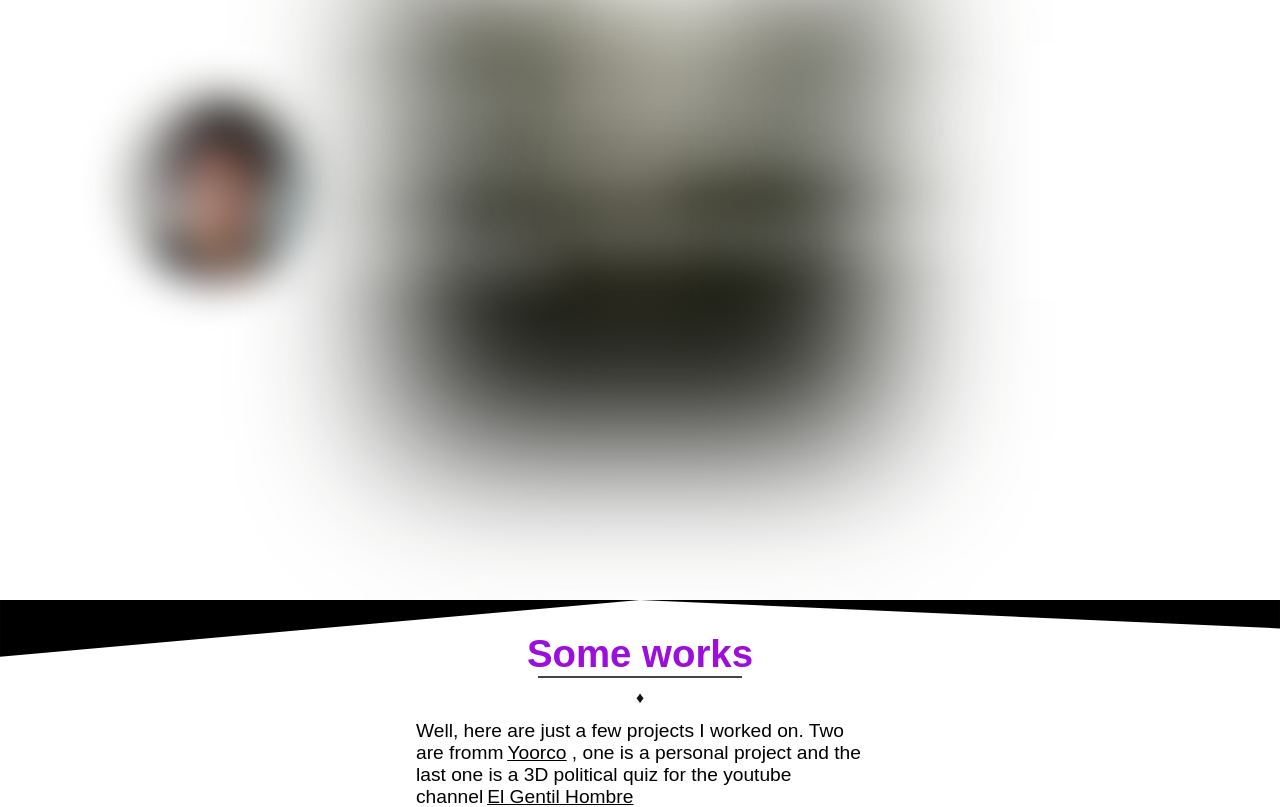
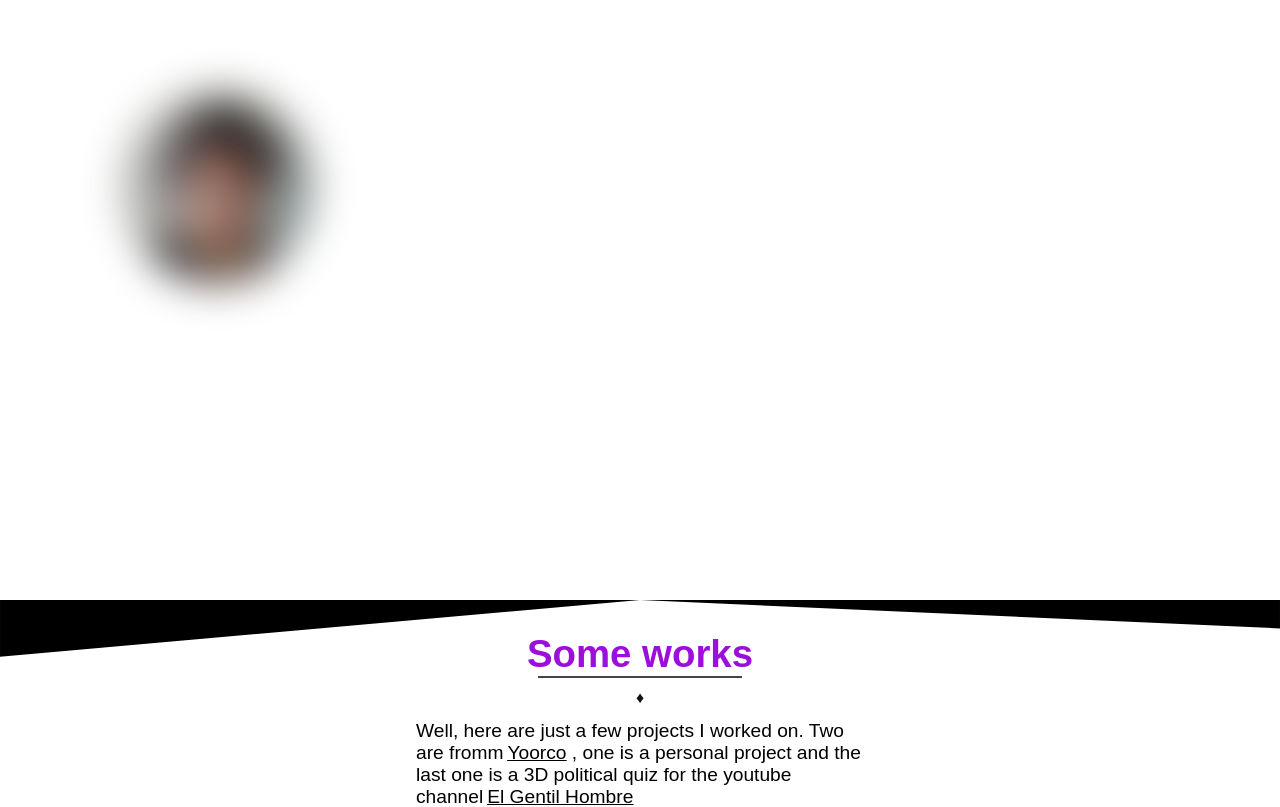
Before and after one commit to criaturaimaginaria/new-portfolio, a Next.js app: page / in a window 1280 px wide. Shown: the part 4240-5047 px from the top of the page. Built offline with nearby package versions, Linux system fonts and the light colour scheme.

Commit message:
new mobile styles

```diff
--- a/src/components/AboutMe/index.jsx
+++ b/src/components/AboutMe/index.jsx
@@ -118,11 +118,11 @@ export const AboutMe = () => {
               </div>
               <div style={insideStyles}>
                 <div className="aboutMe__diskBack" style={{
-                        position: 'absolute',
-                        top: 0,
-                        left: 0,
-                        width: '100%',
-                        height: '100%',
+                        // position: 'absolute',
+                        // top: 0,
+                        // left: 0,
+                        // width: '100%',
+                        // height: '100%',
                         // backgroundImage: ` ${
                         //   windowSize.width < 640
                         //     ? `url(/images/disk2mobile.png)`
--- a/src/styles/AboutMe.css
+++ b/src/styles/AboutMe.css
@@ -47,6 +47,9 @@
     width: 100%;
 }
 
+
+
+
 /* ----/////----phone Home ----/////---- */
 
 @media (max-width: 640px) {
@@ -93,6 +96,11 @@
       background-image: url(/images/disk2mobile.png);
       background-size: 100% 100%;
       height: 100vh;
+      position: 'absolute';
+      top: 0;
+      left: 0;
+      width: '100%';
+      height: '100%';
     }
   }
 
@@ -101,6 +109,11 @@
       background-image: url(/images/disk2mobile.png);
       background-size: 100% 100%;
       height: 100vh;
+      position: 'absolute';
+      top: 0;
+      left: 0;
+      width: '100%';
+      height: '100%';
     }
   }
 
@@ -108,5 +121,10 @@
     .aboutMe__diskBack {
       background-image: url(/images/disk2.png);
       background-size: cover;
+      position: 'absolute';
+      top: 0;
+      left: 0;
+      width: '100%';
+      height: '100%';
     }
   }
```
